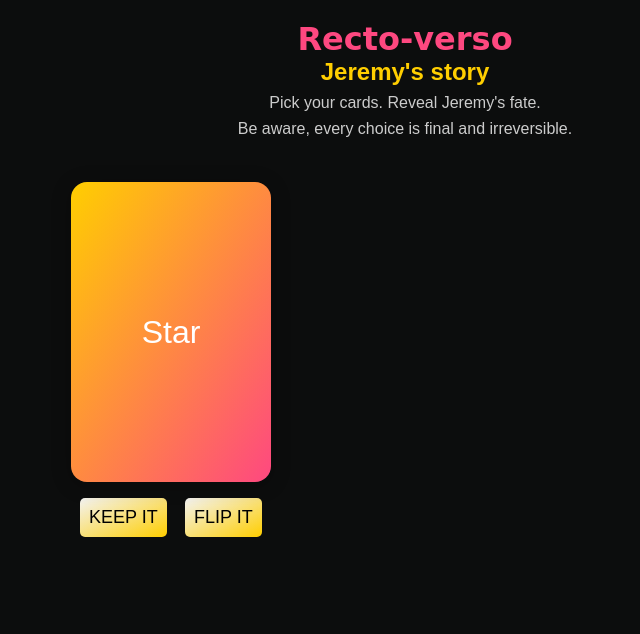
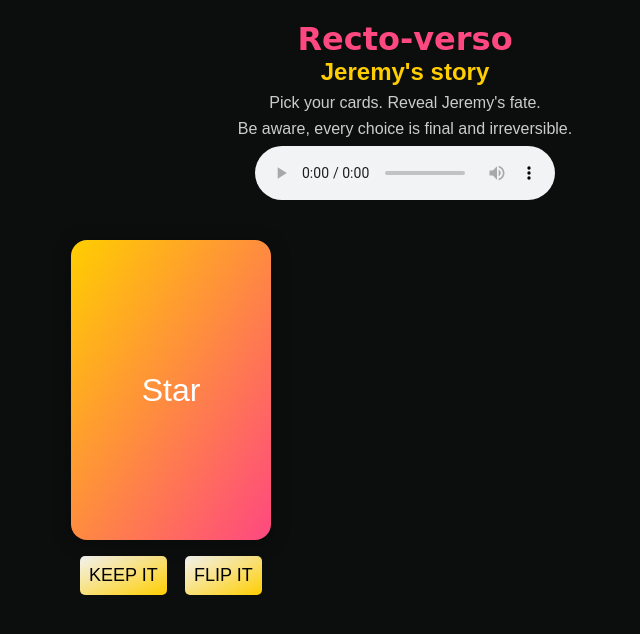
Before and after one commit to ildede/recto-verso, a website built with Parcel: page src/index.html in a window 1280 px wide. Shown: the whole page, without its empty margins (235-875 px from the left). Built offline with nearby package versions, Linux system fonts and the light colour scheme.

Commit message:
Add audio soundtrack

```diff
--- a/src/index.html
+++ b/src/index.html
@@ -14,6 +14,12 @@
         <h2>Jeremy's story</h2>
         <p>Pick your cards. Reveal Jeremy's fate.<p>
         <p>Be aware, every choice is final and irreversible.</p>
+        <audio autoplay
+               loop
+               controls>
+            <source src="soundtrack.wav" type="audio/wav">
+            Your browser does not support the <code>audio</code> element.
+        </audio>
     </header>
 
     <section>
```
Also changed, not shown: 1 other file.
